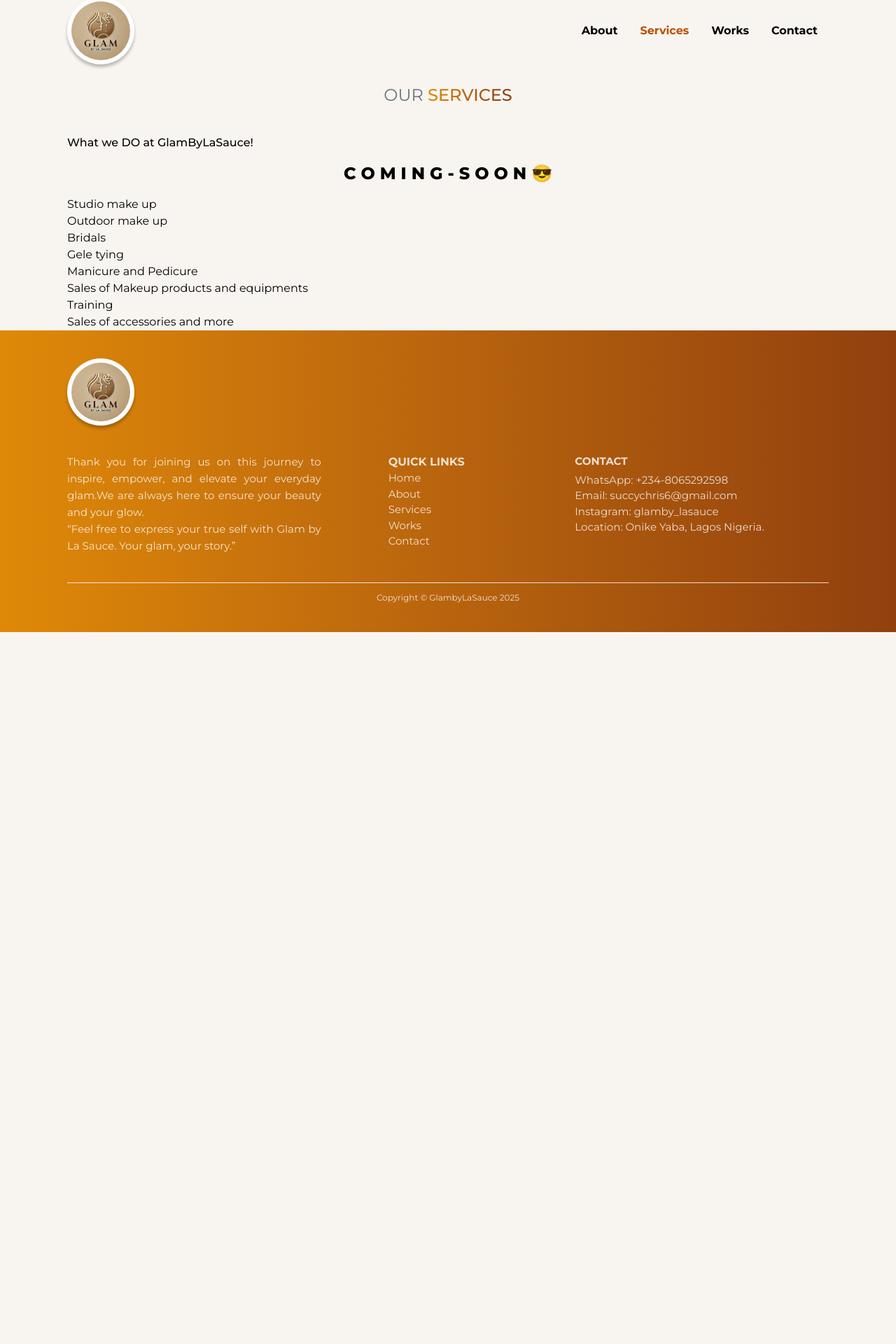
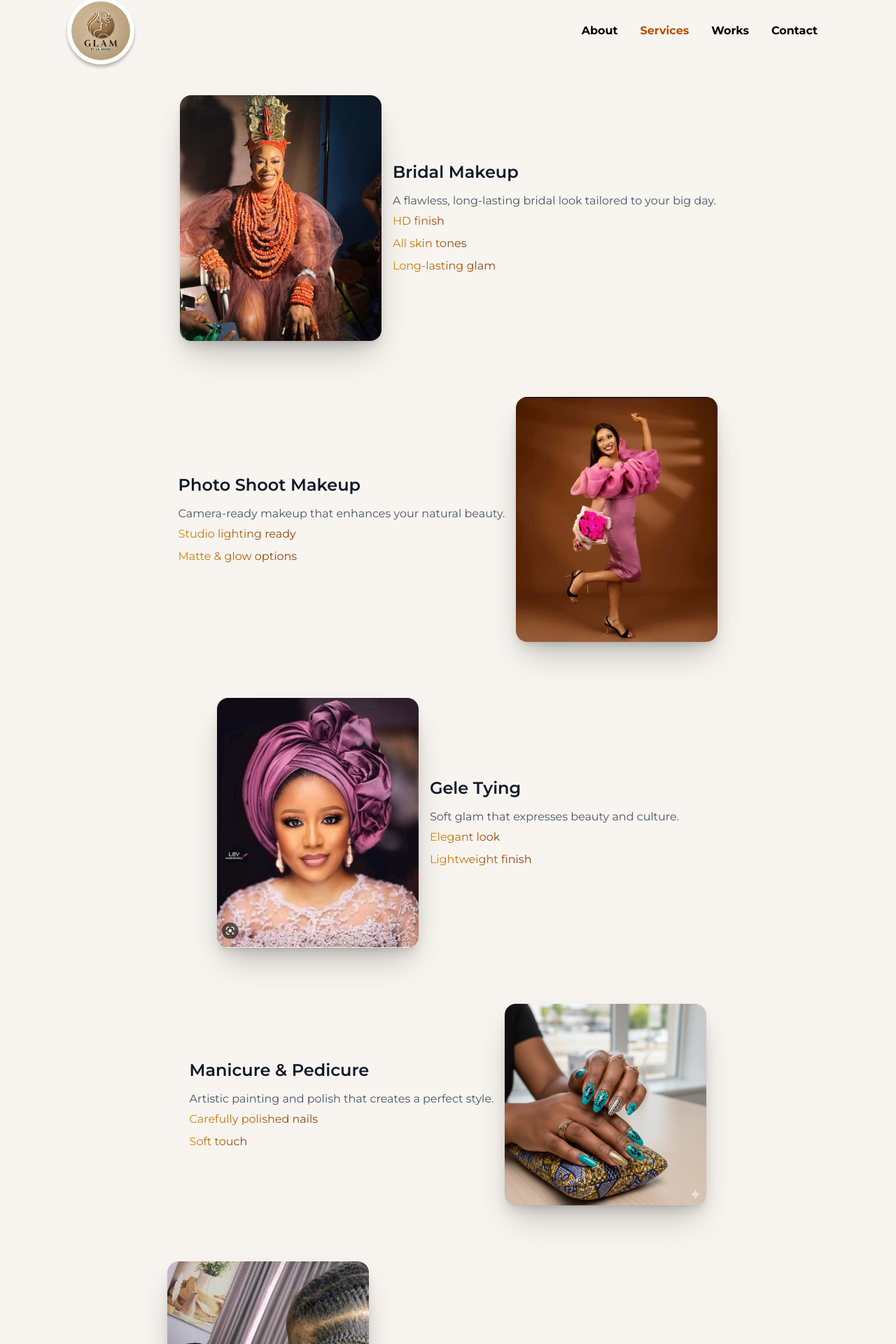
Before and after one commit to ernestkris6/GlamByLaSauce, a React (Vite) app: page /services in a window 1280 px wide. Shown: the part 20-1940 px from the top of the page at 70% size. Before the commit the page ends 923 px from the top, so only its background shows below. Built offline with nearby package versions, Linux system fonts and the light colour scheme; a web font is replaced by a local one.

Commit message:
completing services page

```diff
--- a/src/Pages/Services.jsx
+++ b/src/Pages/Services.jsx
@@ -1,8 +1,85 @@
 import React from 'react'
+import Button from '../ui/Button'
+import { Link } from 'react-router-dom'
 import ServicesDetails from '../ui/ServicesDetails'
+import gram2 from "../assets/gram2.jpg"
+import gram3 from "../assets/gram3.jpg"
+import gram8 from "../assets/gram8.jpg"
+import gemini4 from '../assets/gemini4.jpeg'
+import training1 from '../assets/training1.jpeg'
+import gele2 from '../assets/gele2.jpg'
+import gram26 from "../assets/gram26.jpg"
+import acc3 from "../assets/acc3.jpeg"
+
+// export default function Services() {
+//   return (
+//     <ServicesDetails />
+//   )
+// }
+
+// import ServicesDetails from "./ServiceSection";
+// import bridal from "../assets/bridal.jpg";
+// import photoshoot from "../assets/photoshoot.jpg";
+// import graduation from "../assets/graduation.jpg";
+
+const image = [gram2, gram3, gram8, gemini4, training1, gele2, gram26, acc3]
 
 export default function Services() {
   return (
-    <ServicesDetails />
-  )
+    <>
+      <ServicesDetails
+        title="Bridal Makeup"
+        description="A flawless, long-lasting bridal look tailored to your big day."
+        image={image[0]}
+        features={["HD finish", "All skin tones", "Long-lasting glam"]}
+        reverse={false}
+      />
+
+      <ServicesDetails
+        title="Photo Shoot Makeup"
+        description="Camera-ready makeup that enhances your natural beauty."
+        image={image[6]}
+        features={["Studio lighting ready", "Matte & glow options"]}
+        reverse={true}
+      />
+
+      <ServicesDetails
+        title="Gele Tying"
+        description="Soft glam that expresses beauty and culture."
+        image={image[5]}
+        features={["Elegant look", "Lightweight finish"]}
+        reverse={false}
+      />
+
+      <ServicesDetails
+        title="Manicure & Pedicure"
+        description="Artistic painting and polish that creates a perfect style."
+        image={image[3]}
+        features={["Carefully polished nails", "Soft touch"]}
+        reverse={true}
+      />
+
+      <ServicesDetails
+        title="Training Sessions"
+        description="Book ahead for our training sessions to become a professional."
+        image={image[4]}
+        features={["Hands on training", "Real world experience"]}
+        reverse={false}
+      />
+
+      <ServicesDetails
+        title="Sales of Accessories and more..."
+        description="Purchase of makeup items at affordable prices."
+        image={image[7]}
+        features={["Order now", "Swift delivery"]}
+        reverse={true}
+      />
+
+      <div className='text-center py-8'>
+        <Link to='/contact'>
+          <Button type='flat'>CONTACT US</Button>
+        </Link>
+      </div>
+    </>
+  );
 }
--- a/src/ui/ServicesDetails.jsx
+++ b/src/ui/ServicesDetails.jsx
@@ -1,25 +1,165 @@
-import React from 'react'
+import React from "react";
 
-export default function ServicesDetails() {
+export default function ServicesDetails({
+  title,
+  description,
+  image,
+  features = [],
+  reverse=false,
+}) {
   return (
-    <div className='px-6 md:px-10 lg:px-24'>
-      <div className='text-center text-2xl text-gray-500 py-6'>
-        <p>OUR <span className='font-medium'>SERVICES</span></p>
+    <section className="py-10 px-6 md:px-10 lg:px-24">
+      <div className={`flex flex-row justify-center items-center gap-4 px-4 ${reverse ? "flex-row-reverse" : ""}`}>
+
+        {/* Image (50%) */}
+        <div className="w-72 rounded-2xl shadow-lg">
+          <img
+            src={image}
+            alt={title}
+            className="w-full rounded-2xl h-[full] shadow-2xl object-cover cursor-pointer md:max-h-[368px] md:max-w-[368px]"
+          />
+        </div>
+
+        {/* Text (50%) */}
+        <div className="flex flex-col justify-center">
+          <h3 className="text-xl sm:text-2xl font-semibold text-gray-900">
+            {title}
+          </h3>
+
+          <p className="mt-3 text-gray-600 leading-relaxed text-sm sm:text-base">
+            {description}
+          </p>
+
+          {features.length > 0 && (
+            <ul className="mt-1 space-y-2">
+              {features.map((item, index) => (
+                <li key={index} className="flex items-center">
+                  <span className="h-2 bg-amber-600 rounded-full" />
+                  <span className="text-gray-700 text-sm sm:text-base">
+                    {item}
+                  </span>
+                </li>
+              ))}
+            </ul>
+          )}
+        </div>
+
       </div>
+    </section>
+  );
+}
 
-      <h3 className='py-4 font-medium'>What we DO at GlamByLaSauce!</h3>
 
-      <h1 className='text-center font-extrabold text-2xl pb-4'>C O M I N G -  S O O N 😎</h1>
-      <ul>
-        <li>Studio make up</li>
-        <li>Outdoor make up</li>
-        <li>Bridals</li>
-        <li>Gele tying</li>
-        <li>Manicure and Pedicure</li>
-        <li>Sales of Makeup products and equipments</li>
-        <li>Training</li>
-        <li>Sales of accessories and more</li>
-      </ul>
-    </div>
-  )
-}
+
+
+
+
+
+
+
+
+
+// import React from "react";
+
+// export default function ServicesDetails({
+//   title,
+//   description,
+//   image,
+//   features = [],
+// }) {
+//   return (
+//     <section className="py-12 md:py-20">
+//       <div
+//         className={`w-full mx-auto px-6 flex flex-row  md:grid-cols-2 gap-3 justify-center items-center`}
+//       >
+//         {/* Image */}
+//         <div className="">
+//           <div className="overflow-hidden rounded-2xl shadow-lg">
+//             <img
+//               src={image}
+//               alt={title}
+//               className="w-full h-[40vh] object-cover transition-transform duration-500 hover:scale-105"
+//             />
+//           </div>
+//         </div>
+
+//         {/* Text */}
+//         <div>
+//           <h3 className="text-2xl md:text-3xl font-semibold text-gray-900">
+//             {title}
+//           </h3>
+
+//           <p className="mt-4 text-gray-600 leading-relaxed">
+//             {description}
+//           </p>
+
+//           {features.length > 0 && (
+//             <ul className="mt-6 space-y-3">
+//               {features.map((item, index) => (
+//                 <li key={index} className="flex items-center ">
+//                   <span className="w-2 h-2 bg-amber-600 rounded-full" />
+//                   <span className="text-gray-700">{item}</span>
+//                 </li>
+//               ))}
+//             </ul>
+//           )}
+//         </div>
+//       </div>
+//     </section>
+//   );
+//}
+
+
+
+
+
+
+
+
+
+
+
+
+
+
+
+
+
+
+
+// import React from 'react'
+
+
+// const SectionComponents =({img, text, alt}) => {
+//   return (
+//     <section>
+
+//     </section>
+//   )
+// }
+
+// export default function ServicesDetails() {
+//   return (
+//     <div className='px-6 md:px-10 lg:px-24'>
+//       <div className='text-center text-2xl text-gray-500 py-6'>
+//         <p>OUR <span className='font-medium'>SERVICES</span></p>
+//       </div>
+
+//       <p className='text-center text-gray-500 text-sm md:text-base font-medium'>What we DO at GlamByLaSauce!</p>
+
+
+//       <ul>
+//         <li>Studio make up</li>
+//         <li>Outdoor make up</li>
+//         <li>Bridals</li>
+//         <li>Gele tying</li>
+//         <li>Manicure and Pedicure</li>
+//         <li>Sales of Makeup products and equipments</li>
+//         <li>Training</li>
+//         <li>Sales of accessories and more</li>
+//       </ul>
+//     </div>
+//   )
+// }
+
+// //py-1 text-sm md:text-base font-medium
```
